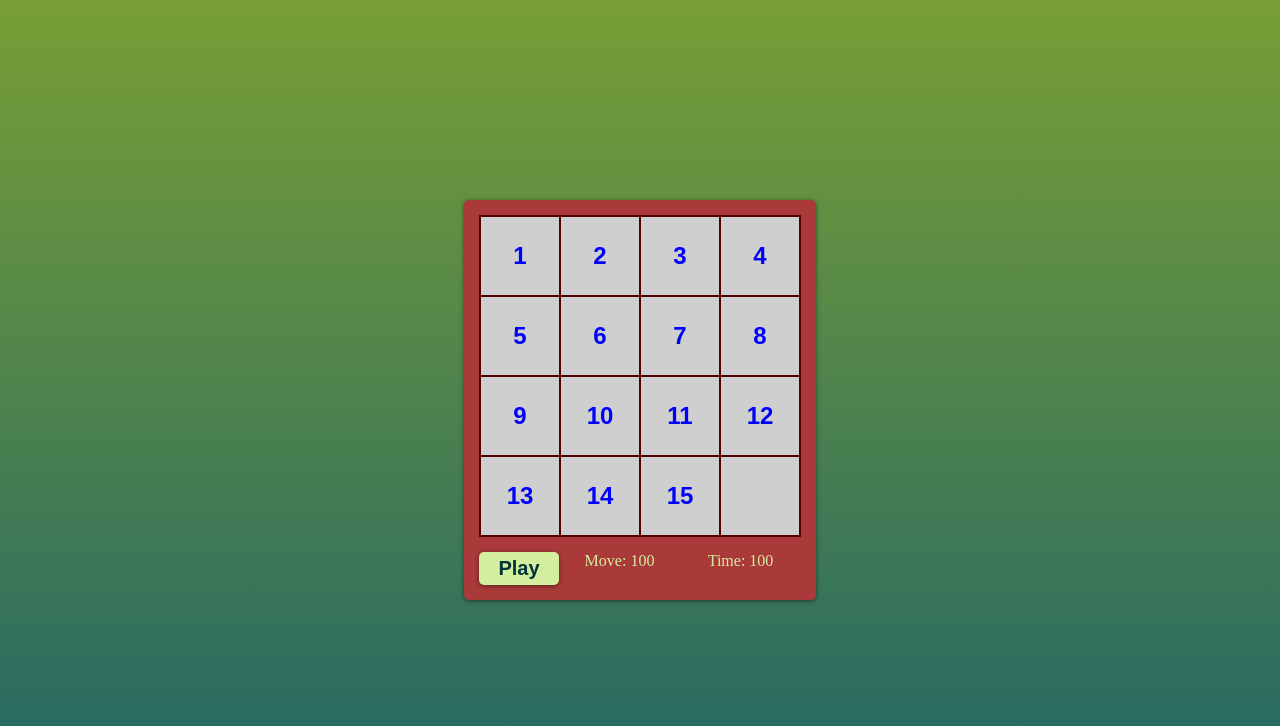
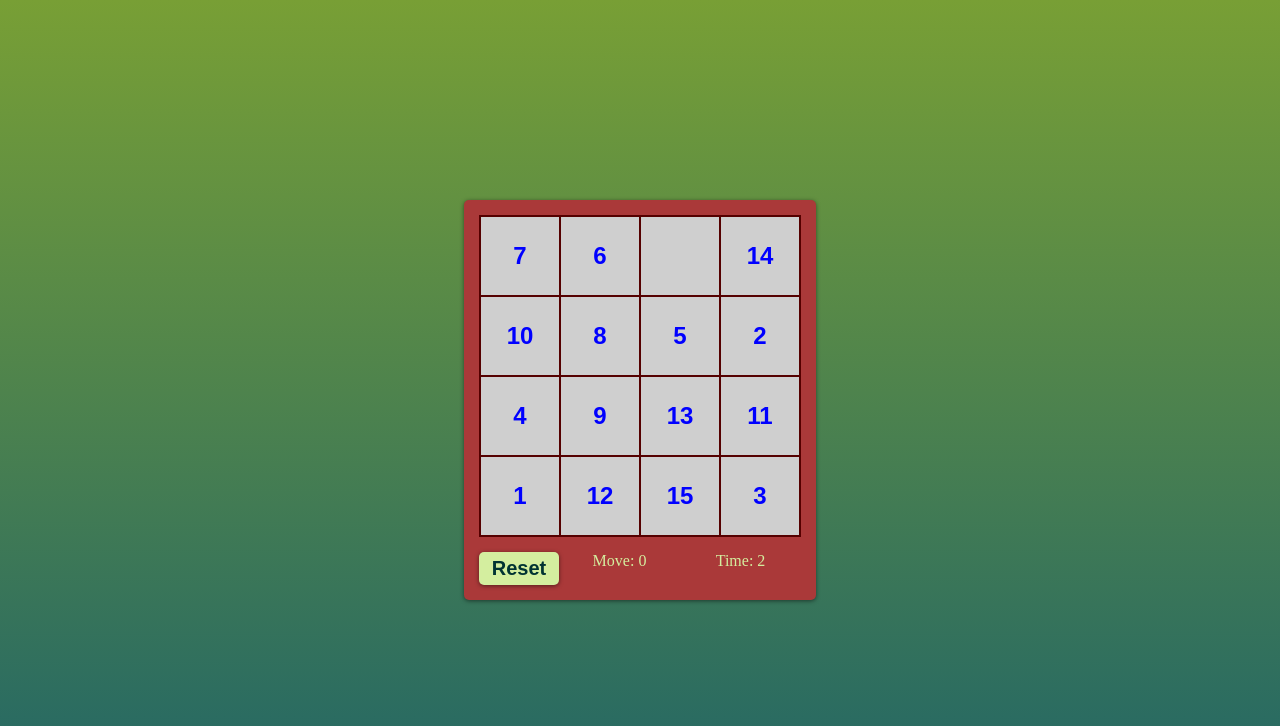
Before and after one commit to yoinercoding/PuzzelGame, a plain HTML site: page index.html in a window 1280 px wide. Both pictures are taken after a click on the button "Play". Drawn offline with Linux system fonts and the light colour scheme.

Commit message:
Juego andando compas

```diff
--- a/game.js
+++ b/game.js
@@ -1,55 +1,57 @@
 class Box {
-    constructor(x, y) {this.x = x
-        this.y = y}
+    constructor(x, y) {
+      this.x = x
+      this.y = y
+    }
 
     getTopBox() {
-            if(this.y === 0) return null
-            return new Box(this.x, this.y -1)
+      if (this.y === 0) return null
+      return new Box(this.x, this.y - 1)
     }
 
     getRightBox() {
-            if (this.x === 3) return null
+      if (this.x === 3) return null;
       return new Box(this.x + 1, this.y)
     }
 
     getBottomBox() {
-            if (this.y === 3) return null
+      if (this.y === 3) return null;
       return new Box(this.x, this.y + 1)
     }
 
     getLeftBox() {
-            if (this.x === 0) return null
-            return new Box(this.x -1, this.y)
+      if (this.x === 0) return null;
+      return new Box(this.x - 1, this.y)
     }
 
-        getNextDoorBoxes() {
+    getNextdoorBoxes() {
       return [
         this.getTopBox(),
         this.getRightBox(),
         this.getBottomBox(),
-                this.getLeftBox(),
-            ].filter((box) => box === null)
+        this.getLeftBox()
+      ].filter(box => box !== null)
     }
 
-        getRandomNextDoorBox() {
-            const nextDoorBoxes = this.getNextDoorBoxes()
-            return nextDoorBoxes[Math.floor(Math.random() * nextDoorBoxes.length)]
+    getRandomNextdoorBox() {
+      const nextdoorBoxes = this.getNextdoorBoxes()
+      return nextdoorBoxes[Math.floor(Math.random() * nextdoorBoxes.length)]
     }
   }
 
   const swapBoxes = (grid, box1, box2) => {
-    const temp = grid[box1.y][box1.x]
-    grid[box1.y][box1.x] = grid[box2.y][box2.x]
-    grid[box2.y][box2.x] = temp
+    const temp = grid[box1.y][box1.x];
+    grid[box1.y][box1.x] = grid[box2.y][box2.x];
+    grid[box2.y][box2.x] = temp;
   }
 
-const isSolved = (grid) => {
+  const isSolved = grid => {
     return (
       grid[0][0] === 1 &&
       grid[0][1] === 2 &&
       grid[0][2] === 3 &&
       grid[0][3] === 4 &&
-        grid[1][0] ===5 &&
+      grid[1][0] === 5 &&
       grid[1][1] === 6 &&
       grid[1][2] === 7 &&
       grid[1][3] === 8 &&
@@ -65,26 +67,25 @@ const isSolved = (grid) => {
   }
 
   const getRandomGrid = () => {
-    let grid = [
-        [1, 2, 3, 4],
+    let grid = [[1, 2, 3, 4],
     [5, 6, 7, 8],
     [9, 10, 11, 12],
-        [13, 14, 15, 0],
-    ]
+    [13, 14, 15, 0]]
 
-let blackBox = new Box(3, 3)
+    // Shuffle
+    let blankBox = new Box(3, 3);
     for (let i = 0; i < 1000; i++) {
-    const randomNextDoorBox = blackBox.getRandomNextDoorBox()
-    swapBoxes(grid, blackBox, getRandomNextDoorBox)
-    blackBox = getRandomNextDoorBox
+      const randomNextdoorBox = blankBox.getRandomNextdoorBox()
+      swapBoxes(grid, blankBox, randomNextdoorBox)
+      blankBox = randomNextdoorBox
     }
 
     if (isSolved(grid)) return getRandomGrid()
     return grid
-}
+  };
 
   class State {
-    cosntructor(grid, move, time, status) {
+    constructor(grid, move, time, status) {
       this.grid = grid
       this.move = move
       this.time = time
@@ -97,16 +98,15 @@ class State {
             [0, 0, 0, 0],
             [0, 0, 0, 0],
             [0, 0, 0, 0],
-                [0, 0, 0, 0],
-            ],
+            [0, 0, 0, 0]],
         0,
         0,
-            'ready',
+        "ready"
       )
     }
 
     static start() {
-        return new State(getRandomGrid(), 0, 0, 'playing')
+      return new State(getRandomGrid(), 0, 0, "playing")
     }
   }
 
@@ -124,7 +124,7 @@ class Game {
     }
 
     tick() {
-        this.state({ time : this.state.time + 1})
+      this.setState({ time: this.state.time + 1 })
     }
 
     setState(newState) {
@@ -133,27 +133,26 @@ class Game {
     }
 
     handleClickBox(box) {
-    return function () {
-        const nextDoorBoxes = box.getNextDoorBoxes()
-        const blackBox = nextDoorBoxes.find(
-            (nextDoorBox) =>
-            this.state.grid[nextDoorBox.y][nextDoorBox.x] === 0,
+      return function() {
+        const nextdoorBoxes = box.getNextdoorBoxes()
+        const blankBox = nextdoorBoxes.find(
+          nextdoorBox => this.state.grid[nextdoorBox.y][nextdoorBox.x] === 0
         )
         if (blankBox) {
           const newGrid = [...this.state.grid]
-            swapBoxes(newGrid, box, blackBox)
+          swapBoxes(newGrid, box, blankBox)
           if (isSolved(newGrid)) {
             clearInterval(this.tickId)
             this.setState({
-                    status: 'won',
+              status: "won",
               grid: newGrid,
-                    move: this.state.move + 1,
-                })
+              move: this.state.move + 1
+            });
           } else {
             this.setState({
               grid: newGrid,
-                    move: this.state.move + 1,
-                })
+              move: this.state.move + 1
+            });
           }
         }
       }.bind(this)
@@ -162,50 +161,48 @@ handleClickBox(box) {
     render() {
       const { grid, move, time, status } = this.state
 
-    // RENDER GRID
-    const newGrid = document.createElement('div')
-    newGrid.className = 'grid'
+      // Render grid
+      const newGrid = document.createElement("div")
+      newGrid.className = "grid"
       for (let i = 0; i < 4; i++) {
         for (let j = 0; j < 4; j++) {
-            const button = document.createElement('button')
+          const button = document.createElement("button")
 
-            if (status === 'playing') {
-                button.addEventListener(
-                    'click',
-                    this.handleClickBox(new Box(j, i)),
-                )
+          if (status === "playing") {
+            button.addEventListener("click", this.handleClickBox(new Box(j, i)))
           }
 
-        button.textContent = grid[i][j] === 0 ? '' : grid [i][j].toString()
+          button.textContent = grid[i][j] === 0 ? "" : grid[i][j].toString()
           newGrid.appendChild(button)
         }
       }
+      document.querySelector(".grid").replaceWith(newGrid)
 
-document.querySelector('.grid').replaceWith(newGrid)
-
-// RENDER BUTTON
-const newButton = document.createElement('button')
-if (status === 'ready') newButton.textContent = 'Play'
-if (status === 'playing') newButton.textContent = 'Reset'
-if (status === 'won') newButton.textContent = 'Play'
-newButton.addEventListener('click', () => {
+      // Render button
+      const newButton = document.createElement("button")
+      if (status === "ready") newButton.textContent = "Play"
+      if (status === "playing") newButton.textContent = "Reset"
+      if (status === "won") newButton.textContent = "Play"
+      newButton.addEventListener("click", () => {
         clearInterval(this.tickId)
         this.tickId = setInterval(this.tick, 1000)
         this.setState(State.start())
       })
-document.querySelector('.footer button').replaceWith(newButton)
+      document.querySelector(".footer button").replaceWith(newButton)
 
-// RENDER MOVE
-document.getElementById('move').textContent = 'Move: ${move}'
+      // Render move
+      document.getElementById("move").textContent = `Move: ${move}`
 
-// RENDER TIME
-document.getElementById('time').textContent = 'Time: ${time}'
+      // Render time
+      document.getElementById("time").textContent = `Time: ${time}`
 
-// RENDER MESSAGE
-if (status === 'won') {
-    document.querySelector('.message').textContent = 'You win!'
+      // Render message
+      if (status === "won") {
+        document.querySelector(".message").textContent = "You win!"
+        alert("You Win!")
       } else {
-    document.querySelector('.message').textContent = ''
+        document.querySelector(".message").textContent = "You Lose"
+        alert("Loseeeeeeeeeeeeeeeeeer!")
       }
     }
   }
--- a/index.html
+++ b/index.html
@@ -33,8 +33,9 @@
             <span id="time">Time: 100</span>
         </div>
     </div>
+    <script src="game.js"></script>
 </body>
 
-<script src="js/script.js"></script>
+
 
 </html>
```
Lines whose indentation alone changed are shown as unchanged.
